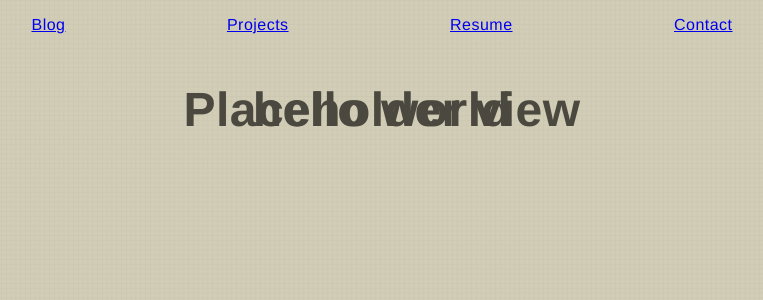
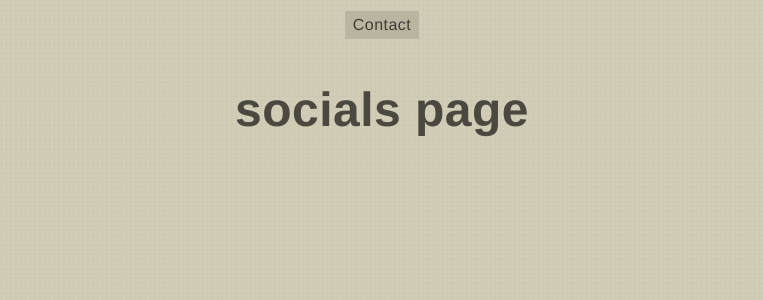
Before and after one commit to AbdallahMehiz/AbdallahMehiz.Github.io, a Vue app: page / in a window 1280 px wide. Shown: the top 300 px of the page, without its empty margins (258-1021 px from the left). Built offline with nearby package versions, Linux system fonts and the light colour scheme.

Commit message:
Add styling and animation to navbar items tysm https://github.com/metakirby5/yorha

```diff
--- a/src/App.vue
+++ b/src/App.vue
@@ -1,12 +1,12 @@
 <script setup>
 import NavigationBar from "./components/NavigationBar.vue";
 import { RouterView } from "vue-router";
+import ContactView from "./views/ContactView.vue";
 </script>
 
 <template>
   <NavigationBar />
-  <h1>hello world</h1>
-  <RouterView />
+  <ContactView />
 </template>
 
 <style scoped></style>
--- a/src/components/NavigationBar.vue
+++ b/src/components/NavigationBar.vue
@@ -1,17 +1,17 @@
 <template>
-  <nav class="navbar">
-    <div class="button">
-      <router-link to="/blog">Blog</router-link>
-    </div>
-    <div class="button">
-      <router-link to="/Projects">Projects</router-link>
-    </div>
-    <div class="button">
-      <router-link to="/Resume">Resume</router-link>
-    </div>
-    <div class="button">
-      <router-link to="/Contact">Contact</router-link>
-    </div>
+  <nav>
+    <!--<router-link to="/blog">
+      <button>Blog</button>
+    </router-link>
+    <router-link to="/Projects">
+      <button>Projects</button>
+    </router-link>
+    <router-link to="/Resume">
+      <button>Resume</button>
+    </router-link>-->
+    <router-link to="/Contact">
+      <button class="button">Contact</button>
+    </router-link>
   </nav>
 </template>
 
@@ -26,4 +26,133 @@ export default {
 };
 </script>
 
-<style src="../style/NavigationBar.css"></style>
+<style scoped>
+nav {
+  display: flex;
+  flex-direction: row;
+  justify-content: space-evenly;
+  align-items: center;
+  grid-area: nav;
+  color: white;
+}
+
+/* css code of navigation bar items from
+https://github.com/metakirby5/yorha
+tysm
+*/
+
+input:disabled,
+button:disabled,
+.button-disabled {
+  padding: 0.5rem;
+  font-size: 1em;
+  border: none;
+  outline: none;
+  -webkit-appearance: none;
+  -moz-appearance: none;
+  appearance: none;
+  border-radius: 0;
+  background-color: #dcd8c0;
+  color: inherit;
+  font-family: inherit;
+  letter-spacing: inherit;
+  font-weight: inherit;
+  color: #bab5a1;
+  cursor: not-allowed;
+  text-decoration: none;
+}
+button:not(:disabled),
+.button {
+  padding: 0.3rem 0.5rem;
+  font-size: 1em;
+  border: none;
+  outline: none;
+  -webkit-appearance: none;
+  -moz-appearance: none;
+  appearance: none;
+  border-radius: 0;
+  background-color: #bab5a1;
+  color: rgb(63, 59, 51);
+  font-family: inherit;
+  letter-spacing: inherit;
+  font-weight: inherit;
+  cursor: pointer;
+  -webkit-transition-duration: 0.2s;
+  -moz-transition-duration: 0.2s;
+  -o-transition-duration: 0.2s;
+  -ms-transition-duration: 0.2s;
+  transition-duration: 0.2s;
+  -webkit-transition-property: color, background-color, box-shadow;
+  -moz-transition-property: color, background-color, box-shadow;
+  -o-transition-property: color, background-color, box-shadow;
+  -ms-transition-property: color, background-color, box-shadow;
+  transition-property: color, background-color, box-shadow;
+  position: relative;
+  z-index: 1;
+}
+button:not(:disabled):hover,
+.button:hover {
+  -webkit-box-shadow: 0.2em 0.2em 0.1em 0 #bab5a1;
+  box-shadow: 0.2em 0.2em 0.1em 0 #bab5a1;
+}
+button:not(:disabled):before,
+.button:before {
+  content: "";
+  -webkit-transition: all 0.2s;
+  -moz-transition: all 0.2s;
+  -o-transition: all 0.2s;
+  -ms-transition: all 0.2s;
+  transition: all 0.2s;
+  position: absolute;
+  top: 0;
+  bottom: 0;
+  left: 0;
+  right: 0;
+}
+button:not(:disabled):after,
+.button:after {
+  content: "";
+  -webkit-transition: all 0.2s;
+  -moz-transition: all 0.2s;
+  -o-transition: all 0.2s;
+  -ms-transition: all 0.2s;
+  transition: all 0.2s;
+  -webkit-transition-timing-function: ease-out;
+  -moz-transition-timing-function: ease-out;
+  -o-transition-timing-function: ease-out;
+  -ms-transition-timing-function: ease-out;
+  transition-timing-function: ease-out;
+  position: absolute;
+  top: 0;
+  bottom: 0;
+  left: 0;
+  width: 0;
+  background-color: #454138;
+  z-index: -1;
+}
+button:not(:disabled):hover,
+.button:hover {
+  background-color: transparent;
+  color: #dcd8c0;
+}
+button:not(:disabled):hover:before,
+.button:hover:before {
+  top: -0.2rem;
+  bottom: -0.2rem;
+  border: solid #454138;
+  border-width: 0.1rem 0;
+}
+button:not(:disabled):hover:after,
+.button:hover:after {
+  width: 100%;
+}
+button:not(:disabled):active,
+.button:active {
+  color: #454138;
+  color: white;
+}
+button:not(:disabled):active:after,
+.button:active:after {
+  background-color: #dcd8c0;
+}
+</style>
--- a/src/router/router.js
+++ b/src/router/router.js
@@ -4,14 +4,13 @@ const router = createRouter({
   history: createWebHistory(import.meta.env.BASE_URL),
   routes: [
     {
-      path: "/",
-      name: "home",
-      component: () => import("../views/HomeView.vue"),
-    },
-    {
       path: "/contact",
       name: "contact",
       component: () => import("../views/ContactView.vue"),
+    },
+    {
+      path: "/",
+      redirects: "/contacts",
     },
   ],
 });
--- a/src/style/NavigationBar.css
+++ /dev/null
@@ -1,7 +0,0 @@
-.navbar {
-  display: flex;
-  flex-direction: row;
-  justify-content: space-evenly;
-  align-items: center;
-  grid-area: nav;
-}
--- a/src/style/style.css
+++ b/src/style/style.css
@@ -42,11 +42,6 @@ body {
   color: #454138;
 }
 
-:root {
-  background-color: rgb(168, 164, 136);
-  font-family: "Open Sans", sans-serif;
-}
-
 #app {
   display: grid;
   height: 100vh;
@@ -65,3 +60,7 @@ h1 {
   font-size: 3em;
   color: rgb(75, 72, 64);
 }
+
+button {
+  color: wheat;
+}
--- a/src/views/HomeView.vue
+++ b/src/views/HomeView.vue
@@ -1,4 +1,4 @@
-<template><h1>Placeholder view</h1></template>
+<template><h1></h1></template>
 
 <script>
 export default {
```
